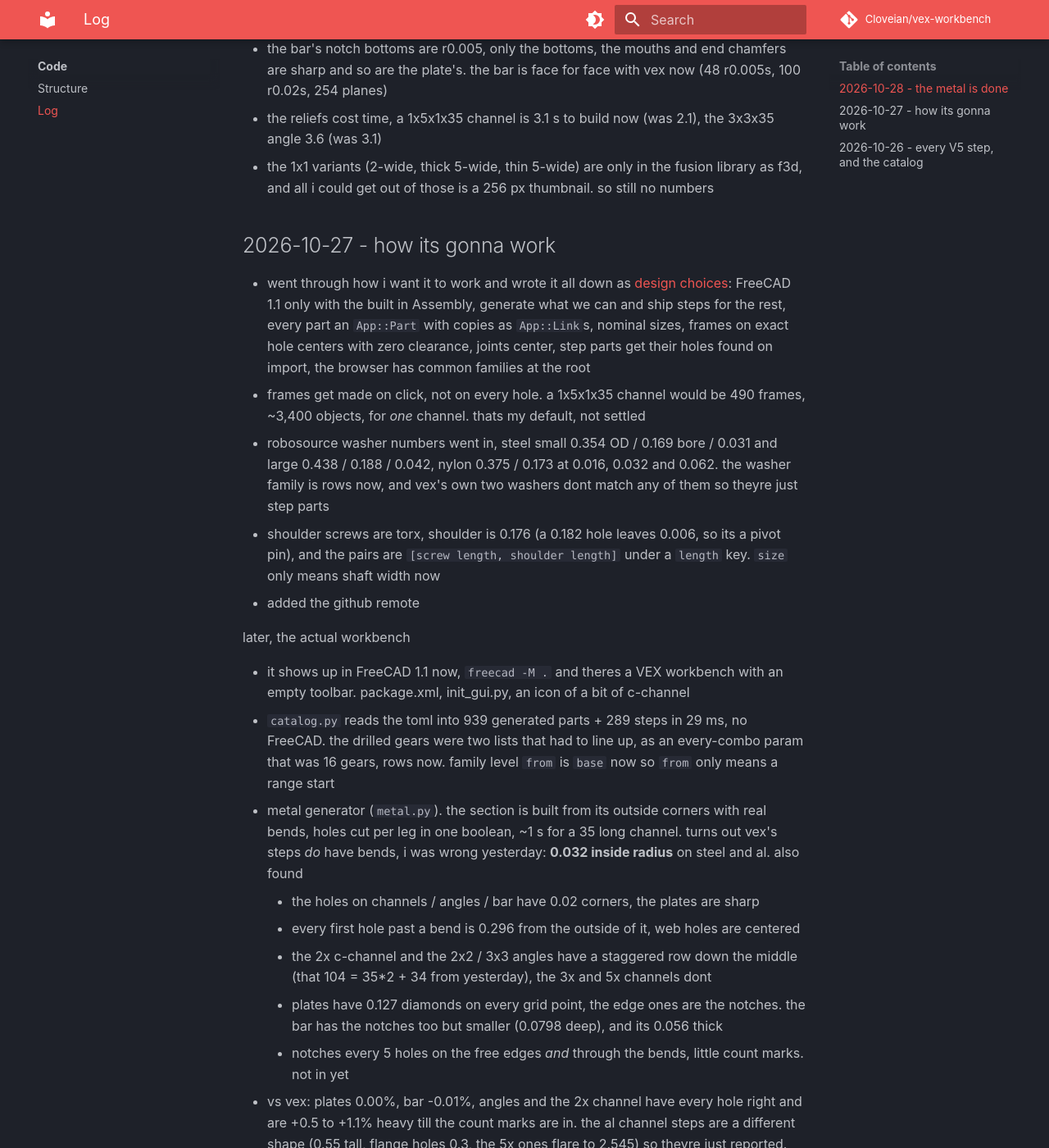
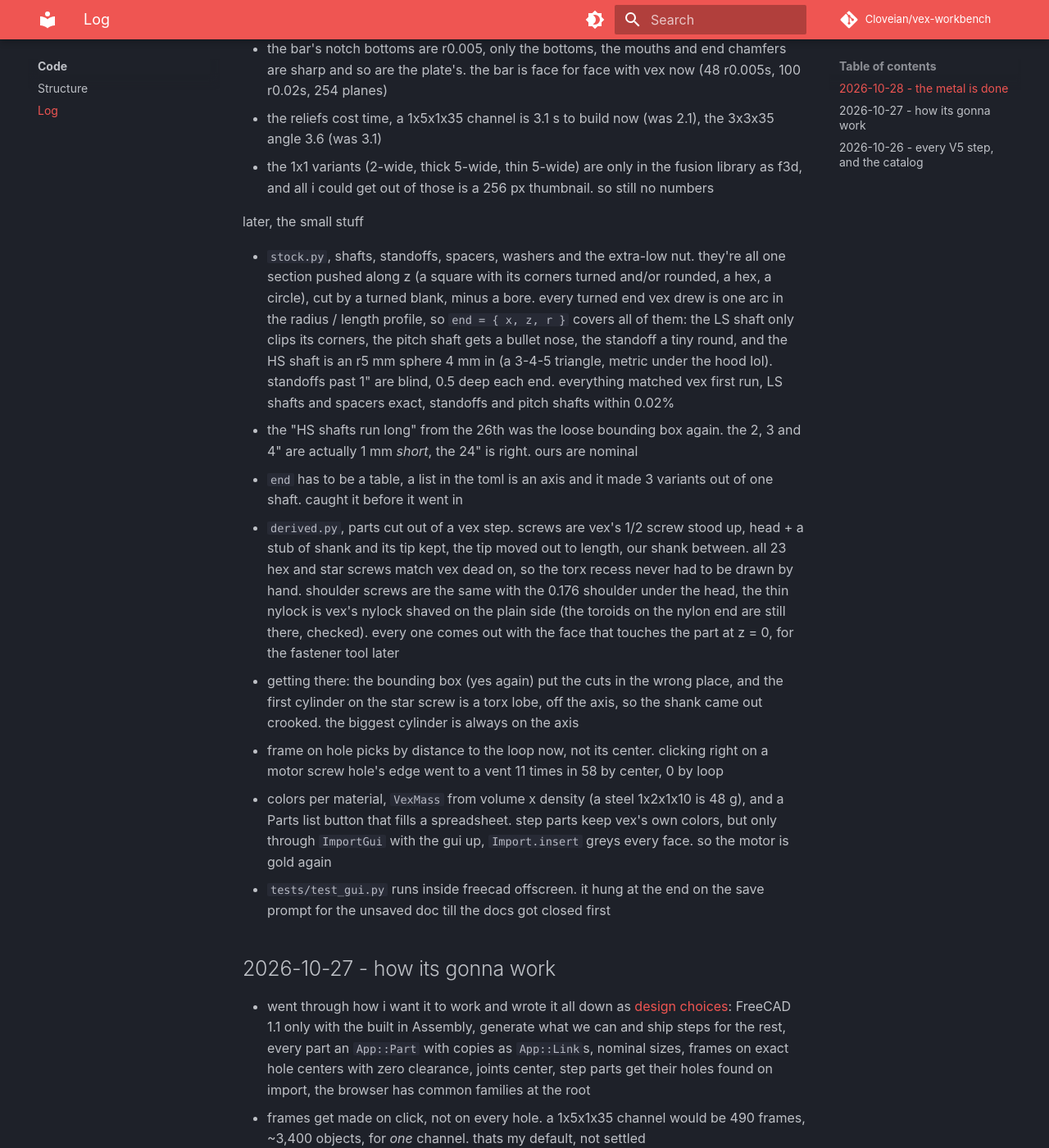
Before and after one commit to Cloveian/vex-workbench, an MkDocs documentation site: the page built from docs/code/log.md, in a window 1280 px wide and 1400 px high, scrolled down 1040 px. Shown: the whole window at 82% size. Built offline with MkDocs 1.6.1 and Material for MkDocs 9.7.7, drawn with Linux system fonts in a browser that asks for light colours; comment, search, counter and statistics services are not loaded.

Commit message:
log, the small stuff

```diff
--- a/docs/code/log.md
+++ b/docs/code/log.md
@@ -21,6 +21,17 @@
 - the bar's notch bottoms are r0.005, only the bottoms, the mouths and end chamfers are sharp and so are the plate's. the bar is face for face with vex now (48 r0.005s, 100 r0.02s, 254 planes)
 - the reliefs cost time, a 1x5x1x35 channel is 3.1 s to build now (was 2.1), the 3x3x35 angle 3.6 (was 3.1)
 - the 1x1 variants (2-wide, thick 5-wide, thin 5-wide) are only in the fusion library as f3d, and all i could get out of those is a 256 px thumbnail. so still no numbers
+
+later, the small stuff
+
+- `stock.py`, shafts, standoffs, spacers, washers and the extra-low nut. they're all one section pushed along z (a square with its corners turned and/or rounded, a hex, a circle), cut by a turned blank, minus a bore. every turned end vex drew is one arc in the radius / length profile, so `end = { x, z, r }` covers all of them: the LS shaft only clips its corners, the pitch shaft gets a bullet nose, the standoff a tiny round, and the HS shaft is an r5 mm sphere 4 mm in (a 3-4-5 triangle, metric under the hood lol). standoffs past 1" are blind, 0.5 deep each end. everything matched vex first run, LS shafts and spacers exact, standoffs and pitch shafts within 0.02%
+- the "HS shafts run long" from the 26th was the loose bounding box again. the 2, 3 and 4" are actually 1 mm *short*, the 24" is right. ours are nominal
+- `end` has to be a table, a list in the toml is an axis and it made 3 variants out of one shaft. caught it before it went in
+- `derived.py`, parts cut out of a vex step. screws are vex's 1/2 screw stood up, head + a stub of shank and its tip kept, the tip moved out to length, our shank between. all 23 hex and star screws match vex dead on, so the torx recess never had to be drawn by hand. shoulder screws are the same with the 0.176 shoulder under the head, the thin nylock is vex's nylock shaved on the plain side (the toroids on the nylon end are still there, checked). every one comes out with the face that touches the part at z = 0, for the fastener tool later
+- getting there: the bounding box (yes again) put the cuts in the wrong place, and the first cylinder on the star screw is a torx lobe, off the axis, so the shank came out crooked. the biggest cylinder is always on the axis
+- frame on hole picks by distance to the loop now, not its center. clicking right on a motor screw hole's edge went to a vent 11 times in 58 by center, 0 by loop
+- colors per material, `VexMass` from volume x density (a steel 1x2x1x10 is 48 g), and a Parts list button that fills a spreadsheet. step parts keep vex's own colors, but only through `ImportGui` with the gui up, `Import.insert` greys every face. so the motor is gold again
+- `tests/test_gui.py` runs inside freecad offscreen. it hung at the end on the save prompt for the unsaved doc till the docs got closed first
 
 ## 2026-10-27 - how its gonna work
 
```
